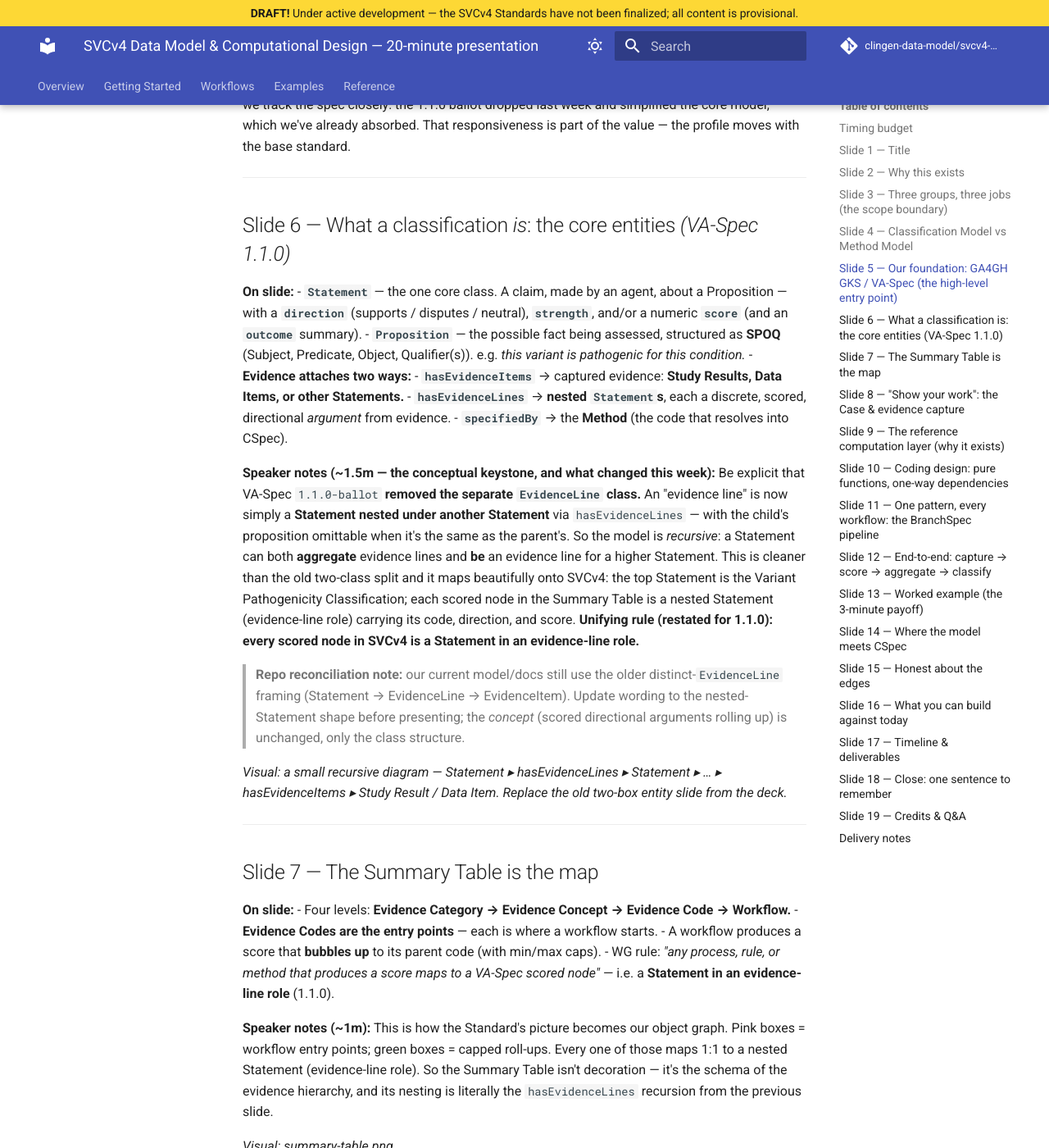
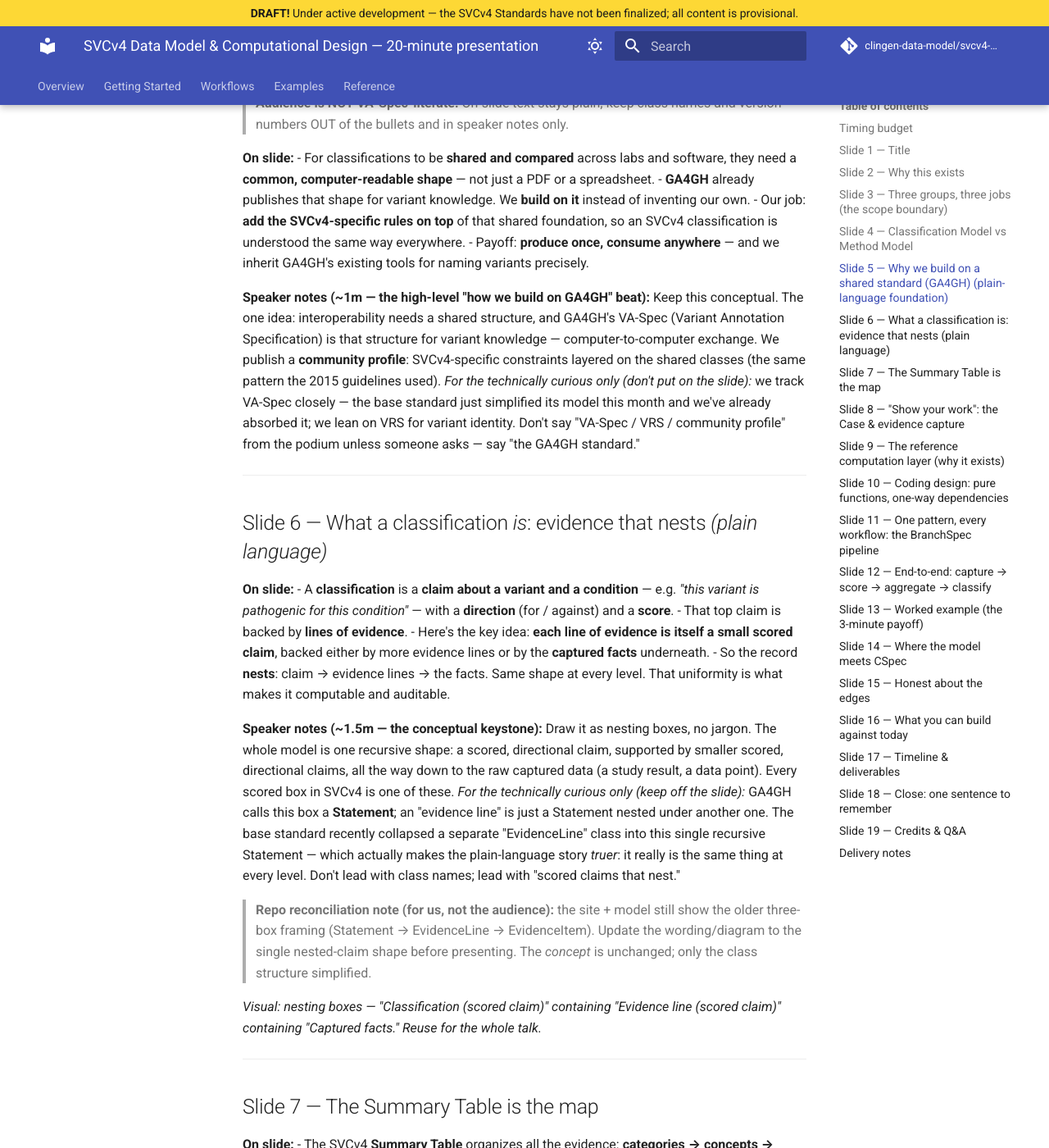
Before and after one commit to clingen-data-model/svcv4-model, an MkDocs documentation site: the page built from docs/plans/2026-09-18-svcv4-model-presentation.md, in a window 1280 px wide and 1400 px high, scrolled down 3231 px. Shown: the whole window at 82% size. Built offline with MkDocs 1.6.1 and Material for MkDocs 9.7.7, drawn with Linux system fonts in a browser that asks for light colours; comment, search, counter and statistics services are not loaded; some of the changed text lies outside the part shown.

Commit message:
docs(plans): recalibrate for non-VA-literate audience + v4-only; add v3-scrub task & explainer manifest
- Presentation: two hard constraints (plain language, no VA-Spec jargon on slides;
  v4-only, no v3/2015 criteria codes). Rewrote the foundation/entity/summary-table
  slides to plain "scored claims that nest"; moved class/property names to
  speaker-notes-only. Updated figure status (SM18 Fig1 + SM5 Fig2 now resolved).
- Docsite plan: reframed the VA-Spec reconciliation for a non-VA audience; added
  section 2b — an exact scrub list for v3/2015 criteria-code references (with the
  PVS-v3-FOXG1 = practice-variant-3 false positives preserved).
- Added docs/assets/images/explainers/ manifest mapping each workflow to its
  source claude.ai artifact (durable index for the living-HTML graphics).

Co-Authored-By: Claude Opus 4.8 (1M context) <noreply@anthropic.com>

```diff
--- /dev/null
+++ b/docs/assets/images/explainers/README.md
@@ -0,0 +1,54 @@
+# Workflow explainer graphics — manifest
+
+Home for the **per-workflow explainer graphics** used in the docsite and the
+20-minute presentation
+([plan](../../../plans/2026-09-18-svcv4-model-presentation.md)).
+
+**Why a manifest, not just images:** the originals are **living claude.ai
+artifacts** (HTML). This folder is the durable index that maps each workflow to its
+source artifact. When a graphic is used in the deck or a site page, export a **PNG
+still** into this folder using the filename in the table below, so the site/deck
+reference a stable local asset rather than a remote artifact.
+
+**Naming convention:** `<code-or-workflow>-<kind>.png`
+(e.g. `nul-start-here.png`, `cln-aff-section.png`, `sm14-decision-tree.png`).
+
+> These artifacts predate the plain-language / VA-Spec-`1.1.0` reconciliation.
+> Before using one in front of the (non-VA-literate) audience, check it doesn't
+> lead with `EvidenceLine`/`Statement` class vocabulary or v3 criteria codes — see
+> the presentation plan's two hard constraints.
+
+## Workflow "start here" explainers
+
+| Workflow | Source artifact | Export filename |
+|---|---|---|
+| NUL (nonsense / NMD LoF) | https://claude.ai/code/artifact/5351845c-90d0-479e-843e-c7441bf998e6 | `nul-start-here.png` |
+| CDS (LoF escaping NMD) | https://claude.ai/code/artifact/c293b562-7d93-4754-97a5-c77521bbdd19 | `cds-start-here.png` |
+| MIS (missense) | https://claude.ai/code/artifact/504f73de-b6f0-45a6-8963-780a09aec384 | `mis-start-here.png` |
+| POP_FRQ (population frequency) | https://claude.ai/code/artifact/82425a0a-092a-4407-8e80-19315591164f | `pop-frq-start-here.png` |
+
+## Workflow decision trees
+
+| Item | Source artifact | Export filename |
+|---|---|---|
+| PFD decision trees (7, Mermaid retrofit) | https://claude.ai/code/artifact/a7840f87-226b-4716-b27d-a4f5327a201a | `pfd-decision-trees.png` |
+| SM 14 (exon duplication) decision tree | https://claude.ai/code/artifact/bd467295-53ea-41b7-a054-26471fed4468 | `sm14-decision-tree.png` |
+
+## Per-code section prototypes (format templates)
+
+PFD: MIS `9ad8b145` · CDS `41962b64` · NUL `fee4bb17` · SPL `66774a8f`.
+HOD: POP_FRQ `ca288bfd` · CLN_AFF `7be28785` · CLN_DNV `34fed231` · CLN_UAF
+`9f3e2a8d` · CLN_CCS `77a08e6c` · LOC_PHE `c96aa759` · LOC_SEG `14555caa`.
+(All at `https://claude.ai/code/artifact/<id>`.)
+
+## Deck slots
+
+The presentation marks `[EXPLAINER: <workflow>]` at **slides 8, 11, and 13**. Pick
+the workflow that matches the slide-13 worked example so the human decision-tree
+view and the computed record sit side by side.
+
+---
+
+*Larry: if the graphics you meant are a different set (or live elsewhere), tell me
+which and I'll rewrite this manifest. To pull a still: open the artifact, screenshot
+it, and save it here under the export filename above.*
--- a/docs/plans/2026-09-18-svcv4-model-presentation.md
+++ b/docs/plans/2026-09-18-svcv4-model-presentation.md
@@ -3,20 +3,31 @@
 **Date:** 2026-09-18
 **Audience:** Scientific & technical — **system developers and their curator
 users.** People who will *build software against* the model or *produce/consume*
-classifications with it.
+classifications with it. **They are NOT VA-Spec-literate** — assume no prior
+knowledge of GA4GH GKS, VA-Spec, VRS, or its class/property vocabulary.
 **Goal:** Convey the computational modeling and coding design we're crafting for
 release alongside the SVCv4 classification specification, and what a developer can
 build against today.
 **Length:** 20 minutes. ~19 slides. Budget ≈ 1 min/slide, with 3 min held for the
 worked example and 2 min for Q&A. Keep to **one idea per slide.**
 
-> **⚠️ VA-Spec dependency — updated this week.** This deck builds on **GA4GH
-> VA-Spec `1.1.0-ballot.2026-09`**
-> (<https://va-spec.ga4gh.org/en/1.1.0-ballot.2026-09/>). The ballot **removes the
-> separate `EvidenceLine` class**: an evidence line is now a **`Statement` nested
-> under another `Statement`** via `hasEvidenceLines`. Slides 5–7 and 12–13 reflect
-> the new Statement-centric shape. (Reconcile the repo's model wording to this
-> before presenting — see slide 6 notes.)
+> **Two hard constraints on every slide:**
+>
+> 1. **Plain language, not VA-Spec jargon.** The audience doesn't know VA-Spec.
+>    Keep class/property names (`Statement`, `hasEvidenceLines`, `Proposition`,
+>    SPOQ, VRS) **out of on-slide text** — say "the record," "a scored line of
+>    evidence," "the captured facts." Technical names live in speaker notes as
+>    *"for the technically curious,"* surfaced only if asked.
+> 2. **v4-only — no v3.** Do **not** reference the 2015/v3 guidelines or any old
+>    criteria codes (PVS1, PS/PM/PP/BA/BS/BP…). SVCv4 stands on its own. (Same
+>    scrub is being applied to the docsite — see the simplification plan.)
+
+> **Author note — VA-Spec version (do not present):** the deck's model shape tracks
+> **GA4GH VA-Spec `1.1.0-ballot.2026-09`**
+> (<https://va-spec.ga4gh.org/en/1.1.0-ballot.2026-09/>), which folds the old
+> separate "EvidenceLine" class into a single recursive `Statement`. Slides 5–7 and
+> 12–13 already use the plain-language nested-claim framing this implies; reconcile
+> the repo model/docs wording before presenting.
 
 **Reusable visuals already in the repo** (don't rebuild — pull these):
 - Points bands — `docs/assets/images/points-bands.png`
@@ -73,11 +84,13 @@ code*, not the Standard itself and not the scoring authority.
 - Goal: **standard semantic interoperability** for producing, exchanging, and
   consuming SVCv4-compliant classifications across labs and systems.
 
-**Speaker notes (~1m):** The v3→v4 shift: strength categories + combining rules →
-granular points that can mix positive and negative evidence. That granularity is
+**Speaker notes (~1m):** SVCv4 scores evidence as **points** that combine — and
+can mix positive and negative evidence — into a final call. That granularity is
 powerful but fragile without a shared data structure. If every lab records the
 underlying evidence differently, the points aren't comparable and can't be
 recomputed or audited. The model is the substrate that makes points portable.
+*(Do not frame this as "v3 vs v4" or cite old criteria codes — SVCv4 stands on its
+own; keep the talk v4-only.)*
 
 *Visual: points-bands.png.*
 
@@ -104,104 +117,102 @@ row.
 ## Slide 4 — Classification Model vs Method Model
 
 **On slide:**
-- **Classification Model** *(this repo)* — Statements, Propositions, Evidence
-  Lines, Evidence Items. *What a classification is.*
-- **Method Model** *(CSpec, outside this repo & outside VA-Spec)* — the
-  methods/rules that evaluate evidence and produce workflow scores.
-- They meet through **method codes & evidence codes** the Evidence Lines carry.
-- **Baseline vs specializations:** the SVCv4 Standard is a baseline; VCEP
-  specializations live in CSpec. We publish only the baseline profile.
+- **The classification** *(this project)* — the **shape** of a classification: the
+  claim, its evidence lines, and the captured facts. *What a classification is.*
+- **The methods/rules** *(ClinGen CSpec)* — the logic that **evaluates** the
+  evidence and produces the workflow scores.
+- They meet through **codes**: our record *names* a method/evidence code; CSpec
+  *defines* what it does.
+- **Baseline vs specializations:** SVCv4 ships a baseline; expert panels (VCEPs)
+  add specialized rules later — in CSpec. Same record shape either way.
 
-**Speaker notes (~1m):** The junction is the key engineering idea: our Evidence
-Lines *name* a method/evidence code; CSpec *defines* what that code does. That
-clean seam is what lets the same classification record survive baseline today and
-a VCEP-specialized method later without changing shape.
+**Speaker notes (~1m):** The junction is the key idea, in plain terms: we carry the
+**code**, CSpec carries the **rule behind the code**. That clean seam is what lets
+the very same classification record work with today's baseline and a
+panel-specialized rule later **without changing shape**. Keep "Statements /
+Evidence Lines" as internal vocabulary — say "the record" and "lines of evidence"
+out loud.
 
-*Visual: redraw the scope.md data-flow: curator captures Evidence Items → CSpec
-methods evaluate → Evidence Line (method code + items used + score).*
+*Visual: redraw the scope.md data-flow: curator captures facts → CSpec methods
+evaluate → a scored line of evidence (its code + the facts used + the score).*
 
 ---
 
-## Slide 5 — Our foundation: GA4GH GKS / VA-Spec *(the high-level entry point)*
+## Slide 5 — Why we build on a shared standard (GA4GH) *(plain-language foundation)*
+
+> **Audience is NOT VA-Spec-literate.** On-slide text stays plain; keep class
+> names and version numbers OUT of the bullets and in speaker notes only.
 
 **On slide:**
-- **VA-Spec (Variant Annotation Specification)** — the GKS standard for
-  computer-to-computer exchange of variant annotations. We build **on** it, not
-  beside it.
-- **Community Profiles** layer additional constraints on VA-Spec core classes to
-  align with a specific guideline's terminology.
-- **SVCv4 = a VA-Spec community profile** — the same pattern ACMG-2015 used. We
-  inherit VA-Spec's classes and *constrain* them; we don't invent a serialization.
-- Supported by **VRS 2.0 / Cat-VRS** for variant representation; lineage from
-  ClinGen ERepo's SEPIO/JSON-LD.
-- **Tracking `1.1.0-ballot.2026-09`** — the ballot that unifies the model around
-  `Statement` (next slide).
+- For classifications to be **shared and compared** across labs and software, they
+  need a **common, computer-readable shape** — not just a PDF or a spreadsheet.
+- **GA4GH** already publishes that shape for variant knowledge. We **build on it**
+  instead of inventing our own.
+- Our job: **add the SVCv4-specific rules on top** of that shared foundation, so
+  an SVCv4 classification is understood the same way everywhere.
+- Payoff: **produce once, consume anywhere** — and we inherit GA4GH's existing
+  tools for naming variants precisely.
 
-**Speaker notes (~1m — this is the high-level "how we build on VA-Spec" beat):**
-Start here conceptually. The whole project is "take a released GA4GH interoperability
-standard and profile it for SVCv4." For developers that's the reassurance: if you
-already speak VA-Spec, SVCv4 is a *profile you validate against*, not a new world —
-and you inherit VRS for variant identity. Note that we track the spec closely: the
-1.1.0 ballot dropped last week and simplified the core model, which we've already
-absorbed. That responsiveness is part of the value — the profile moves with the
-base standard.
+**Speaker notes (~1m — the high-level "how we build on GA4GH" beat):** Keep this
+conceptual. The one idea: interoperability needs a shared structure, and GA4GH's
+VA-Spec (Variant Annotation Specification) is that structure for variant knowledge
+— computer-to-computer exchange. We publish a **community profile**: SVCv4-specific
+constraints layered on the shared classes (the same pattern the 2015 guidelines
+used). *For the technically curious only (don't put on the slide):* we track VA-Spec
+closely — the base standard just simplified its model this month and we've already
+absorbed it; we lean on VRS for variant identity. Don't say "VA-Spec / VRS /
+community profile" from the podium unless someone asks — say "the GA4GH standard."
 
 ---
 
-## Slide 6 — What a classification *is*: the core entities *(VA-Spec 1.1.0)*
+## Slide 6 — What a classification *is*: evidence that nests *(plain language)*
 
 **On slide:**
-- **`Statement`** — the one core class. A claim, made by an agent, about a
-  Proposition — with a **`direction`** (supports / disputes / neutral),
-  **`strength`**, and/or a numeric **`score`** (and an **`outcome`** summary).
-- **`Proposition`** — the possible fact being assessed, structured as **SPOQ**
-  (Subject, Predicate, Object, Qualifier(s)). e.g. *this variant is pathogenic
-  for this condition.*
-- **Evidence attaches two ways:**
-  - **`hasEvidenceItems`** → captured evidence: **Study Results, Data Items, or
-    other Statements.**
-  - **`hasEvidenceLines`** → **nested `Statement`s**, each a discrete, scored,
-    directional *argument* from evidence.
-- **`specifiedBy`** → the **Method** (the code that resolves into CSpec).
+- A **classification** is a **claim about a variant and a condition** — e.g.
+  *"this variant is pathogenic for this condition"* — with a **direction**
+  (for / against) and a **score**.
+- That top claim is backed by **lines of evidence**.
+- Here's the key idea: **each line of evidence is itself a small scored claim**,
+  backed either by more evidence lines or by the **captured facts** underneath.
+- So the record **nests**: claim → evidence lines → the facts. Same shape at every
+  level. That uniformity is what makes it computable and auditable.
 
-**Speaker notes (~1.5m — the conceptual keystone, and what changed this week):**
-Be explicit that VA-Spec `1.1.0-ballot` **removed the separate `EvidenceLine`
-class.** An "evidence line" is now simply a **Statement nested under another
-Statement** via `hasEvidenceLines` — with the child's proposition omittable when
-it's the same as the parent's. So the model is *recursive*: a Statement can both
-**aggregate** evidence lines and **be** an evidence line for a higher Statement.
-This is cleaner than the old two-class split and it maps beautifully onto SVCv4:
-the top Statement is the Variant Pathogenicity Classification; each scored node in
-the Summary Table is a nested Statement (evidence-line role) carrying its code,
-direction, and score. **Unifying rule (restated for 1.1.0): every scored node in
-SVCv4 is a Statement in an evidence-line role.**
+**Speaker notes (~1.5m — the conceptual keystone):** Draw it as nesting boxes, no
+jargon. The whole model is one recursive shape: a scored, directional claim,
+supported by smaller scored, directional claims, all the way down to the raw
+captured data (a study result, a data point). Every scored box in SVCv4 is one of
+these. *For the technically curious only (keep off the slide):* GA4GH calls this
+box a **Statement**; an "evidence line" is just a Statement nested under another
+one. The base standard recently collapsed a separate "EvidenceLine" class into this
+single recursive Statement — which actually makes the plain-language story *truer*:
+it really is the same thing at every level. Don't lead with class names; lead with
+"scored claims that nest."
 
-> **Repo reconciliation note:** our current model/docs still use the older
-> distinct-`EvidenceLine` framing (Statement → EvidenceLine → EvidenceItem).
-> Update wording to the nested-Statement shape before presenting; the *concept*
-> (scored directional arguments rolling up) is unchanged, only the class structure.
+> **Repo reconciliation note (for us, not the audience):** the site + model still
+> show the older three-box framing (Statement → EvidenceLine → EvidenceItem).
+> Update the wording/diagram to the single nested-claim shape before presenting.
+> The *concept* is unchanged; only the class structure simplified.
 
-*Visual: a small recursive diagram — Statement ▸ hasEvidenceLines ▸ Statement ▸ …
-▸ hasEvidenceItems ▸ Study Result / Data Item. Replace the old two-box entity
-slide from the deck.*
+*Visual: nesting boxes — "Classification (scored claim)" containing "Evidence line
+(scored claim)" containing "Captured facts." Reuse for the whole talk.*
 
 ---
 
 ## Slide 7 — The Summary Table is the map
 
 **On slide:**
-- Four levels: **Evidence Category → Evidence Concept → Evidence Code → Workflow.**
-- **Evidence Codes are the entry points** — each is where a workflow starts.
-- A workflow produces a score that **bubbles up** to its parent code (with
-  min/max caps).
-- WG rule: *"any process, rule, or method that produces a score maps to a VA-Spec
-  scored node"* — i.e. a **Statement in an evidence-line role** (1.1.0).
+- The SVCv4 **Summary Table** organizes all the evidence: **categories →
+  concepts → codes**, and each **code opens a workflow** (a guided set of steps).
+- Each workflow produces a **score**, which **rolls up** to its code — with
+  **caps** (a category can't exceed its ceiling).
+- Every one of those scored boxes becomes **one line of evidence** in the record
+  (the nesting from the previous slide).
 
-**Speaker notes (~1m):** This is how the Standard's picture becomes our object
-graph. Pink boxes = workflow entry points; green boxes = capped roll-ups. Every
-one of those maps 1:1 to a nested Statement (evidence-line role). So the Summary
-Table isn't decoration — it's the schema of the evidence hierarchy, and its
-nesting is literally the `hasEvidenceLines` recursion from the previous slide.
+**Speaker notes (~1m):** This is how the Standard's own picture becomes our data
+structure — nothing new to learn, it's the table they already use. Pink boxes =
+where a workflow starts; green boxes = capped roll-ups. The point for this
+audience: the Summary Table isn't a diagram off to the side — it *is* the shape of
+the evidence, and it lines up one-to-one with the nesting claims from slide 6.
 
 *Visual: summary-table.png.*
 
@@ -303,8 +314,8 @@ explainer graphics pairs naturally here: show the human decision tree, then land
 way: from a captured Case, through each evidence code, up through aggregation, to a
 banded classification. Call out that this end-to-end path is *real and tested* —
 it's the strongest evidence that the data model is sufficient. Remaining pieces:
-LOC_SEG (blocked on an image-only figure) and `validate_case` applicability
-enforcement.
+LOC_SEG (point values now in hand from SM5 Fig 2 — implementation pending) and
+`validate_case` applicability enforcement.
 
 *Visual: a clean left-to-right pipeline diagram.*
 
@@ -313,18 +324,17 @@ enforcement.
 ## Slide 13 — Worked example (the 3-minute payoff)
 
 **On slide:**
-- One practice-set variant, end to end: captured Case → evidence codes fired →
-  nested **Statements** (evidence-line role) carrying codes + scores → combined
-  total → band.
+- One practice-set variant, end to end: captured facts → evidence codes fired →
+  **scored lines of evidence** (each with its code + score) → combined total → band.
 - Show the **provenance trail** for one code.
 
 **Speaker notes (~3m — the anchor of the talk):** Pick one clean example from the
 practice variant set (32 encoded). Show the actual captured fields, then the scored
-nodes it produces — each a Statement with its method code, direction, and score —
-then the roll-up to a (VBC, MDE) total and the band. Emphasize: **code = identity,
-score = outcome, shown separately** (`CLN_AFF (score: +1.0)`, never `CLN_AFF_+1`) —
-and that the same nested-Statement structure is what another system would consume.
-This is where the abstract model becomes concrete for a developer.
+lines of evidence it produces — each with its code, direction, and score — then the
+roll-up to a total and the band. Emphasize: **code = identity, score = outcome,
+shown separately** (`CLN_AFF (score: +1.0)`, never `CLN_AFF_+1`) — and that the same
+nested structure is what another system would consume. This is where the abstract
+model becomes concrete for a developer.
 
 > Prep: choose the example before the talk; a monoallelic CLN_AFF or a Nonsense
 > PFD case reads most cleanly. Have the JSON on the slide, trimmed. If the chosen
@@ -336,10 +346,11 @@ This is where the abstract model becomes concrete for a developer.
 ## Slide 14 — Where the model meets CSpec
 
 **On slide:**
-- Evidence Lines carry **method codes + evidence codes** as references.
-- CSpec resolves those codes into **definitions** (baseline + VCEP specializations).
-- The same classification record is **version-aware**: baseline today, specialized
-  method later — **no shape change.**
+- Each scored **line of evidence** carries a **code** (a method/evidence reference).
+- CSpec resolves those codes into **definitions** (baseline + expert-panel
+  specializations).
+- The same classification record works with **today's baseline and a specialized
+  rule later — no shape change.**
 
 **Speaker notes (~45s):** Reinforce the seam from slide 4 now that they've seen a
 real record. For an implementer: you store the code; you resolve it against the
@@ -350,19 +361,20 @@ CSpec registry at evaluation time. The model doesn't hard-code any scoring rule.
 ## Slide 15 — Honest about the edges
 
 **On slide:**
-- **Stable:** scope boundary, VA-Spec profile framing, Case model, schemas,
-  capture across all categories.
-- **Draft / in-flight:** reconciling the repo model to **VA-Spec 1.1.0's
-  Statement-centric shape** (evidence lines as nested Statements); scoring map;
-  PFD workflow prose; reference-scorer aggregation.
-- **Open / flagged for the WG:** two image-only figures (SM18 Fig 1
-  mechanism×exon cell; SM5 Fig 2 LOC_SEG point values); a few SM boundary/typo
-  questions — all recorded in provenance and `known-gaps`.
+- **Solid:** the shared-standard foundation, the scope boundary, the Case model,
+  the schemas, evidence capture across all categories.
+- **In progress:** aligning our record wording to the base standard's latest
+  simplification; the scoring map; workflow write-ups; scorer aggregation.
+- **Open questions for the Working Group:** a few Supplementary-Material
+  boundary/typo points — all recorded in the code's audit trail and `known-gaps`.
 
-**Speaker notes (~45s):** Credibility with a technical audience comes from naming
-the gaps precisely. Every assumption we made where the source was an un-extractable
-figure is flagged in the code's provenance *and* in the docs. We're not hiding
-approximations; we're logging them for WG confirmation.
+**Speaker notes (~45s):** Credibility comes from naming the gaps precisely. Note
+the recent win: two figure-only rules we'd had to *assume* (the mechanism×exon
+multiplier's edge cell, and the co-segregation point values) are now resolved
+against the source figures — one of them corrected an assumption we'd made. Every
+place we still infer is flagged in the code's audit trail *and* the docs. We're not
+hiding approximations; we log them for WG confirmation. *(Keep "VA-Spec / Statement"
+off the slide — say "the shared GA4GH standard" and "our record.")*
 
 ---
 
@@ -378,8 +390,9 @@ approximations; we're logging them for WG confirmation.
 
 **Speaker notes (~45s):** Concrete takeaways. If you're building a capture tool,
 target the Case model + applicability matrix and validate against the schemas. If
-you're building a consumer, read Statements/Evidence Lines. If you're building a
-scorer, diff against our reference results (remembering CSpec is the authority).
+you're building a consumer, read the classification record and its lines of
+evidence. If you're building a scorer, diff against our reference results
+(remembering CSpec is the authority).
 
 ---
 
@@ -401,7 +414,7 @@ draft artifacts are available ahead of it for developers who want to start.
 
 **On slide:**
 - **The Standard defines the framework; CSpec defines the methods; we define the
-  shape — a VA-Spec profile that makes SVCv4 classifications computable,
+  shape — built on a shared GA4GH standard so SVCv4 classifications are computable,
   exchangeable, and auditable.**
 
 **Speaker notes (~30s):** Land the single-sentence takeaway. Invite engagement:
@@ -419,10 +432,10 @@ here's the repo, here's the docs, here's how to give feedback.
 
 **Speaker notes:** Keep 2 min for Q&A. Likely questions to pre-load:
 *"Is this the scorer of record?"* (No — CSpec is; ours is a reference oracle.)
-*"How do VCEP specializations fit?"* (Same record shape; method code resolves
-differently in CSpec.) *"Why VA-Spec and not a bespoke schema?"* (Interop +
-inherited tooling.) *"When can I depend on it?"* (Draft now, aligned to the ~Oct
-2026 GIM publication.)
+*"How do expert-panel specializations fit?"* (Same record shape; the code resolves
+to a different rule in CSpec.) *"Why build on an outside standard instead of your
+own format?"* (Interoperability + we inherit existing tooling.) *"When can I depend
+on it?"* (Draft now, aligned to the ~Oct 2026 GIM publication.)
 
 ---
 
```
Also changed, not shown: docs/plans/2026-09-18-docsite-simplification-plan.md (+54 -10 lines).
